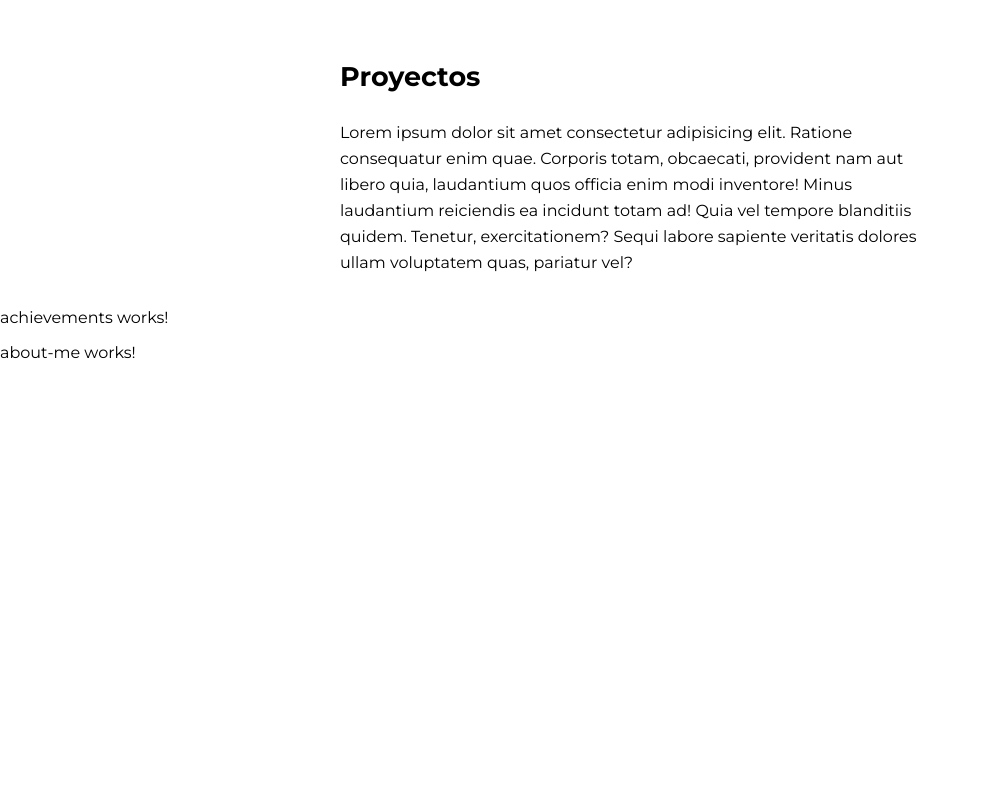
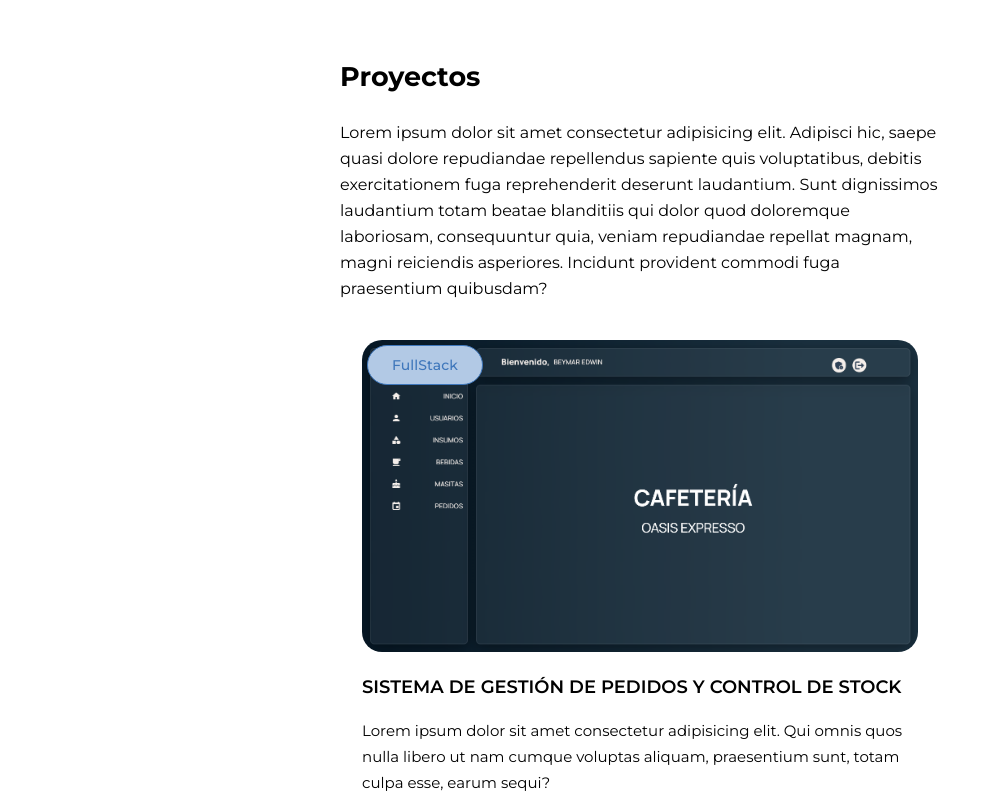
Before and after one commit to bxymar/portafolio-web, an Angular app: page / in a window 1280 px wide. Shown: the part 1520-2319 px from the top of the page, without its empty margins (0-999 px from the left). Before the commit the page ends 1898 px from the top, so only its background shows below. Built offline with nearby package versions, Linux system fonts and the light colour scheme; a web font is replaced by a local one.

Commit message:
Se agrego y modifico el componente de Proyectos

```diff
--- /dev/null
+++ b/public/scss/button.scss
@@ -0,0 +1,9 @@
+@mixin button-styles{
+    .mat-mdc-outlined-button.mat-mdc-button-disabled {
+        cursor: default;
+        color: #3f77bb !important;
+        border-color: #3f77bb !important;
+        background: #b2c9e5 !important;
+        font-weight: 500;
+    }
+}
--- a/src/app/components/proyects/proyects.component.html
+++ b/src/app/components/proyects/proyects.component.html
@@ -1,8 +1,68 @@
 <div class="container-proyect">
     <div class="container-proyect-internal">
-        <div><h3>Proyectos</h3></div>
-        <div>
-            <p>Lorem ipsum dolor sit amet consectetur adipisicing elit. Ratione consequatur enim quae. Corporis totam, obcaecati, provident nam aut libero quia, laudantium quos officia enim modi inventore! Minus laudantium reiciendis ea incidunt totam ad! Quia vel tempore blanditiis quidem. Tenetur, exercitationem? Sequi labore sapiente veritatis dolores ullam voluptatem quas, pariatur vel?</p>
+
+        <h3>Proyectos</h3>
+        <p>Lorem ipsum dolor sit amet consectetur adipisicing elit. Adipisci hic, saepe quasi dolore repudiandae repellendus sapiente quis voluptatibus, debitis exercitationem fuga reprehenderit deserunt laudantium. Sunt dignissimos laudantium totam beatae blanditiis qui dolor quod doloremque laboriosam, consequuntur quia, veniam repudiandae repellat magnam, magni reiciendis asperiores. Incidunt provident commodi fuga praesentium quibusdam?</p>
+
+        <div class="proyects-card">
+            <div class="div1 card">
+                <div class="img">
+                    <img src="icons/proyecto.png" alt="">
+                    <div class="type-proyect"><button mat-stroked-button disabled>FullStack</button></div>
+                </div>
+                <p class="title">SISTEMA DE GESTIÓN DE PEDIDOS Y CONTROL DE STOCK</p>
+                <p class="subtitle">Lorem ipsum dolor sit amet consectetur adipisicing elit. Qui omnis quos nulla libero ut nam cumque voluptas aliquam, praesentium sunt, totam culpa esse, earum sequi?</p>
+                <div class="lenguages">
+                    <button mat-stroked-button disabled>Angular</button>
+                    <button mat-stroked-button disabled>Angular Material</button>
+                    <button mat-stroked-button disabled>HTML</button>
+                    <button mat-stroked-button disabled>CSS</button>
+                    <button mat-stroked-button disabled>Spring Boot</button>
+                    <button mat-stroked-button disabled>Spring Security</button>
+                    <button mat-stroked-button disabled>JWT</button>
+                    <button mat-stroked-button disabled>PostgreSQL</button>
+                </div>
+            </div>
+
+            <div class="div1 card">
+                <div class="img">
+                    <img src="icons/proyecto.png" alt="">
+                    <div class="type-proyect"><button mat-stroked-button disabled>FullStack</button></div>
+                    <div class="display-proyect"><button mat-fab><mat-icon>visibility</mat-icon></button></div>
+                </div>
+                <p class="title">SISTEMA DE GESTIÓN DE PEDIDOS Y CONTROL DE STOCK</p>
+                <p class="subtitle">Lorem ipsum dolor sit amet consectetur adipisicing elit. Qui omnis quos nulla libero ut nam cumque voluptas aliquam, praesentium sunt, totam culpa esse, earum sequi?</p>
+                <div class="lenguages">
+                    <button mat-stroked-button disabled>Angular</button>
+                    <button mat-stroked-button disabled>Angular Material</button>
+                    <button mat-stroked-button disabled>HTML</button>
+                    <button mat-stroked-button disabled>CSS</button>
+                    <button mat-stroked-button disabled>Spring Boot</button>
+                    <button mat-stroked-button disabled>Spring Security</button>
+                    <button mat-stroked-button disabled>JWT</button>
+                    <button mat-stroked-button disabled>PostgreSQL</button>
+                </div>
+            </div>
+
+            <div class="div1 card">
+                <div class="img">
+                    <img src="icons/proyecto.png" alt="">
+                    <div class="type-proyect"><button mat-stroked-button disabled>FullStack</button></div>
+                </div>
+                <p class="title">SISTEMA DE GESTIÓN DE PEDIDOS Y CONTROL DE STOCK</p>
+                <p class="subtitle">Lorem ipsum dolor sit amet consectetur adipisicing elit. Qui omnis quos nulla libero ut nam cumque voluptas aliquam, praesentium sunt, totam culpa esse, earum sequi?</p>
+                <div class="lenguages">
+                    <button mat-stroked-button disabled>Angular</button>
+                    <button mat-stroked-button disabled>Angular Material</button>
+                    <button mat-stroked-button disabled>HTML</button>
+                    <button mat-stroked-button disabled>CSS</button>
+                    <button mat-stroked-button disabled>Spring Boot</button>
+                    <button mat-stroked-button disabled>Spring Security</button>
+                    <button mat-stroked-button disabled>JWT</button>
+                    <button mat-stroked-button disabled>PostgreSQL</button>
+                </div>
+            </div>
         </div>
+
     </div>
 </div>
--- a/src/app/components/proyects/proyects.component.scss
+++ b/src/app/components/proyects/proyects.component.scss
@@ -8,6 +8,61 @@
 .container-proyect-internal{
     width: 100%;
     max-width: 600px;
+}
+
+.proyects-card{
+    display: grid;
+    justify-content: center;
+    grid-template-columns: 100%;
+    grid-template-rows: auto auto;
+    gap: 20px;
+}
+
+.card{
+    border: 2px solid #fafafa10;
+    backdrop-filter: blur(0.4rem);
+    -webkit-backdrop-filter: blur(0.4rem);
+    border-radius: 20px;
+    padding: 20px;
+    background: #fafafa10;
+
+    .title{
+        font-size: 18px;
+        font-weight: 600;
+    }
+
+    .subtitle{
+        font-size: 15px;
+    }
+}
+
+.lenguages{
+    display: flex;
+    gap: 10px;
+    flex-wrap: wrap;
+}
+
+.img{
+    position: relative;
+    width: 100%;
+    height: auto;
+}
+
+.type-proyect{
+    position: absolute;
+    top: 5px;
+    left: 5px;
+}
+
+.display-proyect{
+    position: absolute;
+    right: 5px;
+    top: 5px;
+}
+
+img{
+    width: 100%;
+    border-radius: 20px;
 }
 
 h3{
--- a/src/app/components/proyects/proyects.component.ts
+++ b/src/app/components/proyects/proyects.component.ts
@@ -1,8 +1,10 @@
 import { Component } from '@angular/core';
+import { MatButtonModule } from '@angular/material/button';
+import { MatIconModule } from '@angular/material/icon';
 
 @Component({
   selector: 'app-proyects',
-  imports: [],
+  imports: [MatButtonModule, MatIconModule],
   templateUrl: './proyects.component.html',
   styleUrl: './proyects.component.scss'
 })
--- a/src/app/shared/sidebar/sidebar.component.scss
+++ b/src/app/shared/sidebar/sidebar.component.scss
@@ -13,6 +13,7 @@ mat-toolbar, mat-sidenav{
     background: #fafafa10;
     backdrop-filter: blur(0.4rem);
     -webkit-backdrop-filter: blur(0.4rem);
+    z-index: 1;
 }
 
 mat-sidenav{
--- a/src/styles.scss
+++ b/src/styles.scss
@@ -1,8 +1,10 @@
 @use '@angular/material' as mat;
 @use 'app/styles_theme-colors.scss' as mut;
 @use '../public/scss/tooltip.scss' as tooltip;
+@use '../public/scss/button.scss' as button;
 
 @include tooltip.tooltip-styles;
+@include button.button-styles;
 
 html {
   color-scheme: light dark;
```
Also changed, not shown: public/icons/proyecto.png (added).
